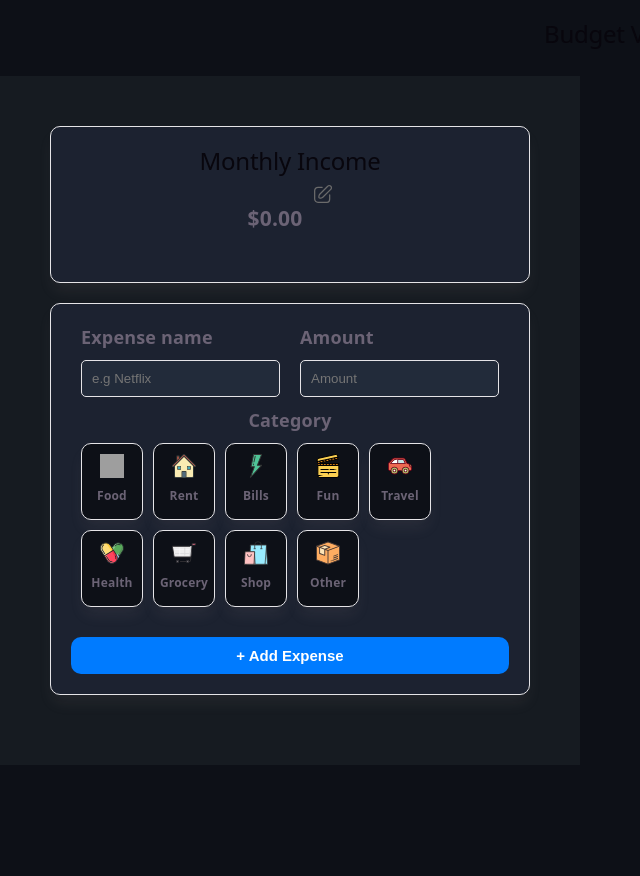
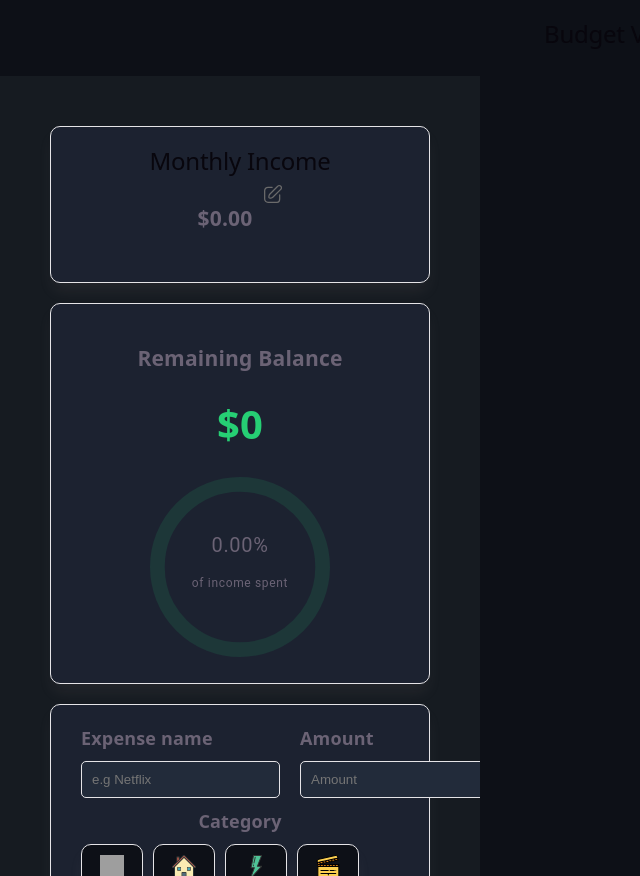
Before and after one commit to mahi3mathews/budget-visualizer, a React (Vite) app: page / in a window 1280 px wide. Shown: the whole page, without its empty margins (0-640 px from the left). Before the commit the page ends 800 px from the top, so only its background shows below. Built offline with nearby package versions, Linux system fonts and the light colour scheme; grey boxes are pictures that could not be loaded.

Commit message:
Dynamic Budget Graph changes

```diff
--- a/package.json
+++ b/package.json
@@ -10,6 +10,9 @@
     "preview": "vite preview"
   },
   "dependencies": {
+    "@emotion/react": "^11.14.0",
+    "@emotion/styled": "^11.14.1",
+    "@mui/material": "^7.3.9",
     "react": "^19.2.4",
     "react-dom": "^19.2.4"
   },
--- a/src/App.css
+++ b/src/App.css
@@ -10,11 +10,14 @@
 
 .app-content {
   display: flex;
+  height: 100vh;
 }
 .c-l {
   flex: 1;
   background-color: #161b21;
   padding: 50px;
+  overflow-y: auto;
+  overflow-x: hidden;
 }
 .c-r {
   flex: 2;
@@ -36,6 +39,7 @@
   border: none;
   cursor: pointer;
   width: 100%;
+  max-width: 300px;
 }
 
 .button-error {
@@ -231,3 +235,26 @@
   border-radius: 10px;
   display: flex;
 }
+
+/* Budget Graph  */
+
+.budget-graph {
+  margin: 20px 0;
+}
+.budget-net-value {
+  font-size: 40px;
+  font-weight: bold;
+}
+.budget-net-value.safe {
+  color: var(--green);
+}
+.budget-net-value.warning {
+  color: var(--yellow);
+}
+.budget-net-value.danger {
+  color: var(--red);
+}
+.caption-subtitle {
+  font-size: 12px;
+  color: var(--text);
+}
--- a/src/App.jsx
+++ b/src/App.jsx
@@ -3,6 +3,7 @@ import "./App.css";
 import { ExpenseForm } from "./features/ExpenseForm";
 import { IncomeCard } from "./features/IncomeCard";
 import { ExpenseList } from "./features/ExpenseList";
+import { BudgetGraph } from "./features/BudgetGraph";
 
 function App() {
   // Local state for income and expenses
@@ -27,7 +28,7 @@ function App() {
       <div className="app-content">
         <div className="c-l">
           <IncomeCard income={income} setIncome={setIncome} />
-          {/* <BudgetGraph income={income} expense={expense} /> */}
+          <BudgetGraph income={income} expense={expense} />
           <ExpenseForm
             expense={expense}
             setExpense={setExpense}
--- a/src/features/BudgetGraph.jsx
+++ b/src/features/BudgetGraph.jsx
@@ -0,0 +1,62 @@
+import { Card } from "../components/Card";
+import { Box, CircularProgress, Typography } from "@mui/material";
+
+export function BudgetGraph({ income, expense }) {
+  const percentageOfIncomeSpent = income
+    ? (Number(expense.reduce((acc, e) => acc + (e?.amount ?? 0), 0)) /
+        Number(income)) *
+      100
+    : 0;
+  const netValue =
+    income - expense.reduce((acc, e) => acc + (e?.amount ?? 0), 0);
+
+  const ranking =
+    netValue < 0
+      ? "danger"
+      : percentageOfIncomeSpent >= 65
+        ? "warning"
+        : "safe";
+
+  return (
+    <Card className="budget-graph">
+      <h3>Remaining Balance</h3>
+      <p className={`budget-net-value ${ranking}`}>
+        ${Number(netValue).toLocaleString()}
+      </p>
+
+      <Box sx={{ position: "relative", display: "inline-flex" }}>
+        <CircularProgress
+          size={180}
+          enableTrackSlot
+          variant="determinate"
+          value={percentageOfIncomeSpent}
+          sx={{
+            color:
+              ranking === "danger"
+                ? "#e45449"
+                : ranking === "warning"
+                  ? "#ecbd39"
+                  : "#26cf74",
+          }}
+        />
+        <Box
+          sx={{
+            top: 0,
+            left: 0,
+            bottom: 0,
+            right: 0,
+            position: "absolute",
+            display: "flex",
+            alignItems: "center",
+            justifyContent: "center",
+          }}
+        >
+          <Typography variant="caption" component="div" sx={{ fontSize: 20 }}>
+            {`${percentageOfIncomeSpent.toFixed(2)}%`}
+            <p className="caption-subtitle">of income spent</p>
+          </Typography>
+        </Box>
+      </Box>
+    </Card>
+  );
+}
--- a/src/features/ExpenseList.jsx
+++ b/src/features/ExpenseList.jsx
@@ -3,6 +3,8 @@ import { ExpenseCard } from "./ExpenseCard";
 export function ExpenseList({ expense, onDelete, onEdit, disableActions }) {
   return (
     <div className="expense-list">
+      <h2>Expenses</h2>
+
       {expense.map((e) => (
         <ExpenseCard
           expense={e}
--- a/src/index.css
+++ b/src/index.css
@@ -9,6 +9,8 @@
   --background-accent: #222b3a;
   --background-secondary: #1c2230;
   --red: #e45449;
+  --yellow: #ecbd39;
+  --green: #26cf74;
   --shadow:
     rgba(177, 160, 160, 0.1) 0 10px 15px -3px,
     rgba(0, 0, 0, 0.05) 0 4px 6px -2px;
@@ -48,8 +50,13 @@
   }
 }
 
+html {
+}
+
 body {
   margin: 0;
+  height: 100vh;
+  overflow: hidden;
 }
 
 #root {
```
Also changed, not shown: 1 other file (tests, documents, lock files or other folders).
